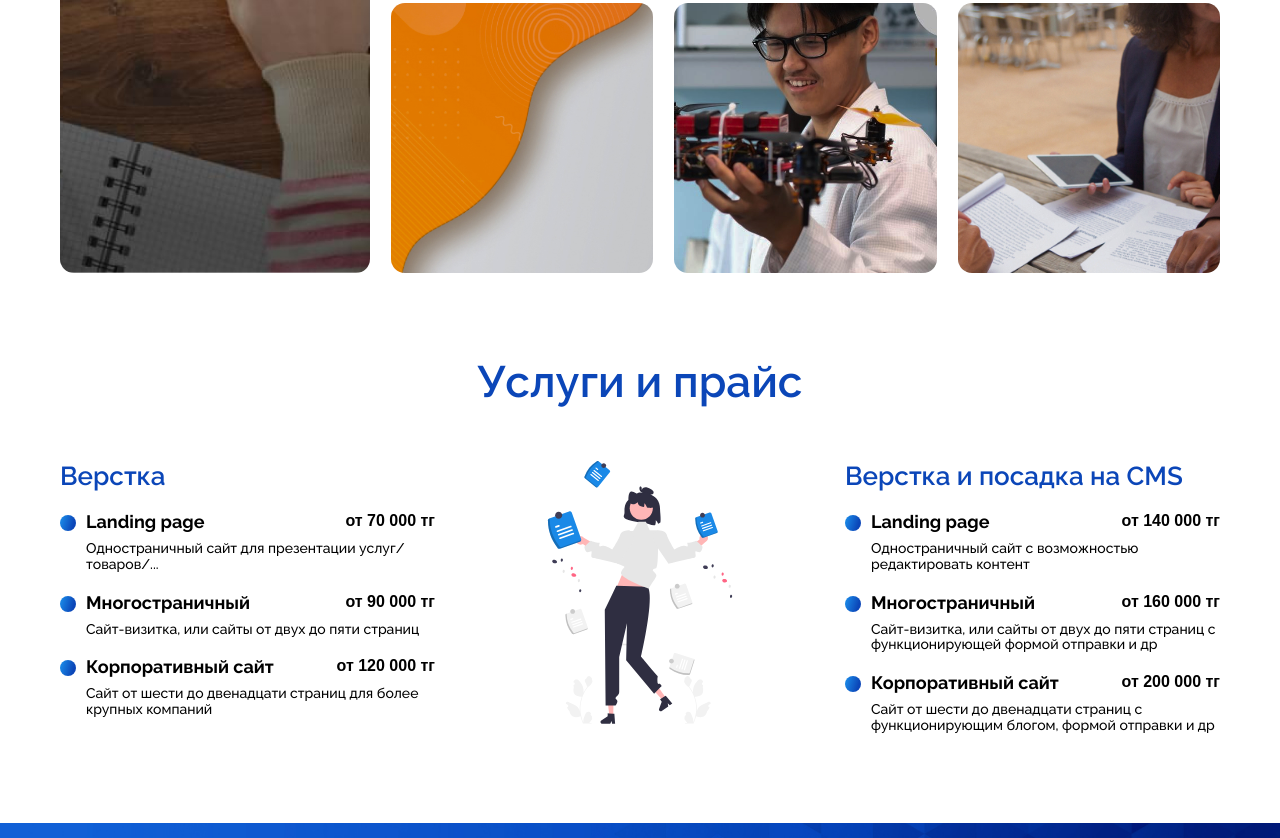
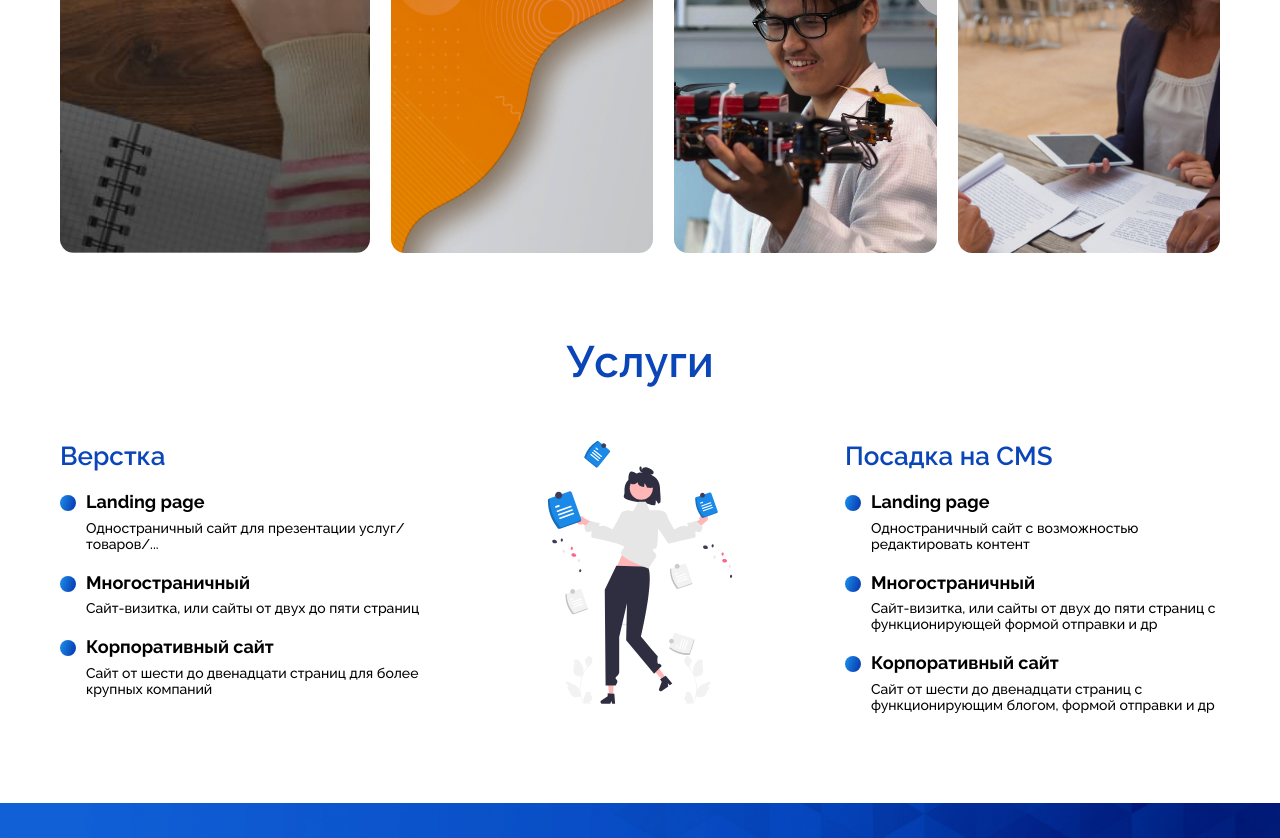
Before and after one commit to emiliaweb/ccryptocoder.github.io, a website: page src/index.html in a window 1280 px wide. Shown: the part 2709-3547 px from the top of the page. Drawn offline with nearby package versions, Linux system fonts and the light colour scheme; files that its build step writes are made by us from their sources; files whose address does not match are found by name.

Commit message:
Update info

```diff
--- a/src/index.html
+++ b/src/index.html
@@ -103,8 +103,8 @@
                         </svg>
                     </div>
                     <div class="exp__item-title">Занятость</div>
-                    <div class="exp__item-subtitle">2022 -</div>
-                    <div class="exp__item-descr">Занимаю позицию front-end разработчика в компании WebDigital. Занимаюсь версткой и посадкой сайтов на CMS WordPress. <br> <a href="#portfolio">Мои рaботы -></a></div>
+                    <div class="exp__item-subtitle">2022-</div>
+                    <div class="exp__item-descr">Front-end разработчик в компании WebDigital. Занимаюсь версткой и посадкой сайтов на CMS WordPress. <br> <a href="#portfolio">Мои рaботы -></a></div>
                 </div>
             </div>
         </div>
@@ -286,7 +286,7 @@
 
     <div class="price" id="service">
         <div class="container">
-            <h2 class="title price__title">Услуги и прайс</h2>
+            <h2 class="title price__title">Услуги</h2>
             <div class="price__row">
                 <div class="price__col">
                     <h3 class="price__subtitle">Верстка</h3>
@@ -294,7 +294,7 @@
                     <div class="price__item">
                         <div class="price__item-head">
                             <div class="price__item-title">Landing page</div>
-                            <div class="price__item-price">от 70 000 тг</div>
+                            <div class="price__item-price"></div>
                         </div>
                         <div class="price__item-body">Одностраничный сайт для презентации услуг/товаров/...</div>
                     </div>
@@ -302,7 +302,7 @@
                     <div class="price__item">
                         <div class="price__item-head">
                             <div class="price__item-title">Многостраничный</div>
-                            <div class="price__item-price">от 90 000 тг</div>
+                            <div class="price__item-price"></div>
                         </div>
                         <div class="price__item-body">Сайт-визитка, или сайты от двух до пяти страниц</div>
                     </div>
@@ -310,7 +310,7 @@
                     <div class="price__item">
                         <div class="price__item-head">
                             <div class="price__item-title">Корпоративный сайт</div>
-                            <div class="price__item-price">от 120 000 тг</div>
+                            <div class="price__item-price"></div>
                         </div>
                         <div class="price__item-body">Сайт от шести до двенадцати страниц для более крупных компаний</div>
                     </div>
@@ -322,12 +322,12 @@
                     </div>
                 </div>
                 <div class="price__col">
-                    <h3 class="price__subtitle">Верстка и посадка на CMS</h3>
+                    <h3 class="price__subtitle">Посадка на CMS</h3>
 
                     <div class="price__item">
                         <div class="price__item-head">
                             <div class="price__item-title">Landing page</div>
-                            <div class="price__item-price">от 140 000 тг</div>
+                            <div class="price__item-price"></div>
                         </div>
                         <div class="price__item-body">Одностраничный сайт c возможностью редактировать контент</div>
                     </div>
@@ -335,7 +335,7 @@
                     <div class="price__item">
                         <div class="price__item-head">
                             <div class="price__item-title">Многостраничный</div>
-                            <div class="price__item-price">от 160 000 тг</div>
+                            <div class="price__item-price"></div>
                         </div>
                         <div class="price__item-body">Сайт-визитка, или сайты от двух до пяти страниц с функционирующей формой отправки и др</div>
                     </div>
@@ -343,7 +343,7 @@
                     <div class="price__item">
                         <div class="price__item-head">
                             <div class="price__item-title">Корпоративный сайт</div>
-                            <div class="price__item-price">от 200 000 тг</div>
+                            <div class="price__item-price"></div>
                         </div>
                         <div class="price__item-body">Сайт от шести до двенадцати страниц с функционирующим блогом, формой отправки и др</div>
                     </div>
```
Also changed, not shown: dist/index.html.
